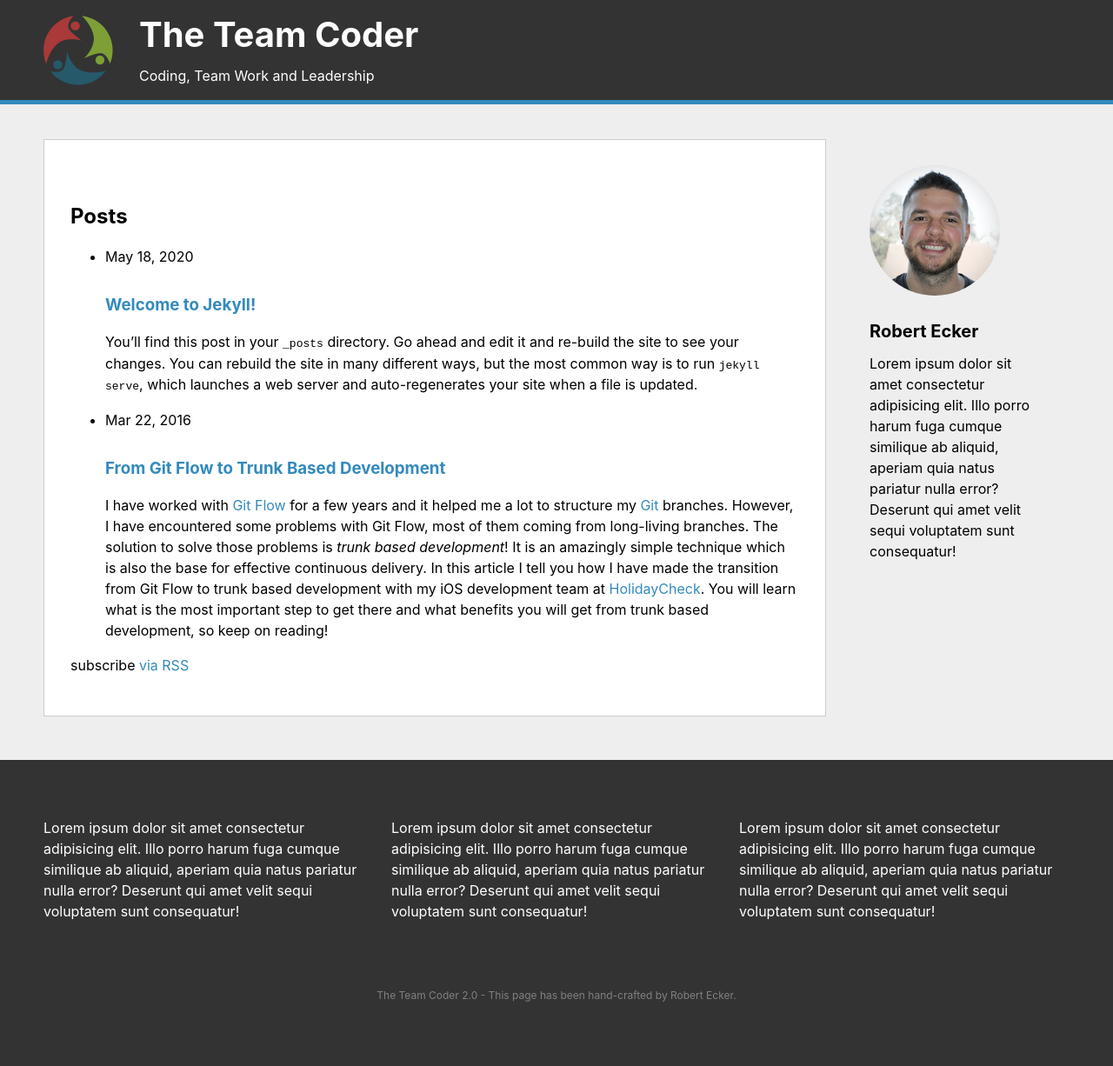
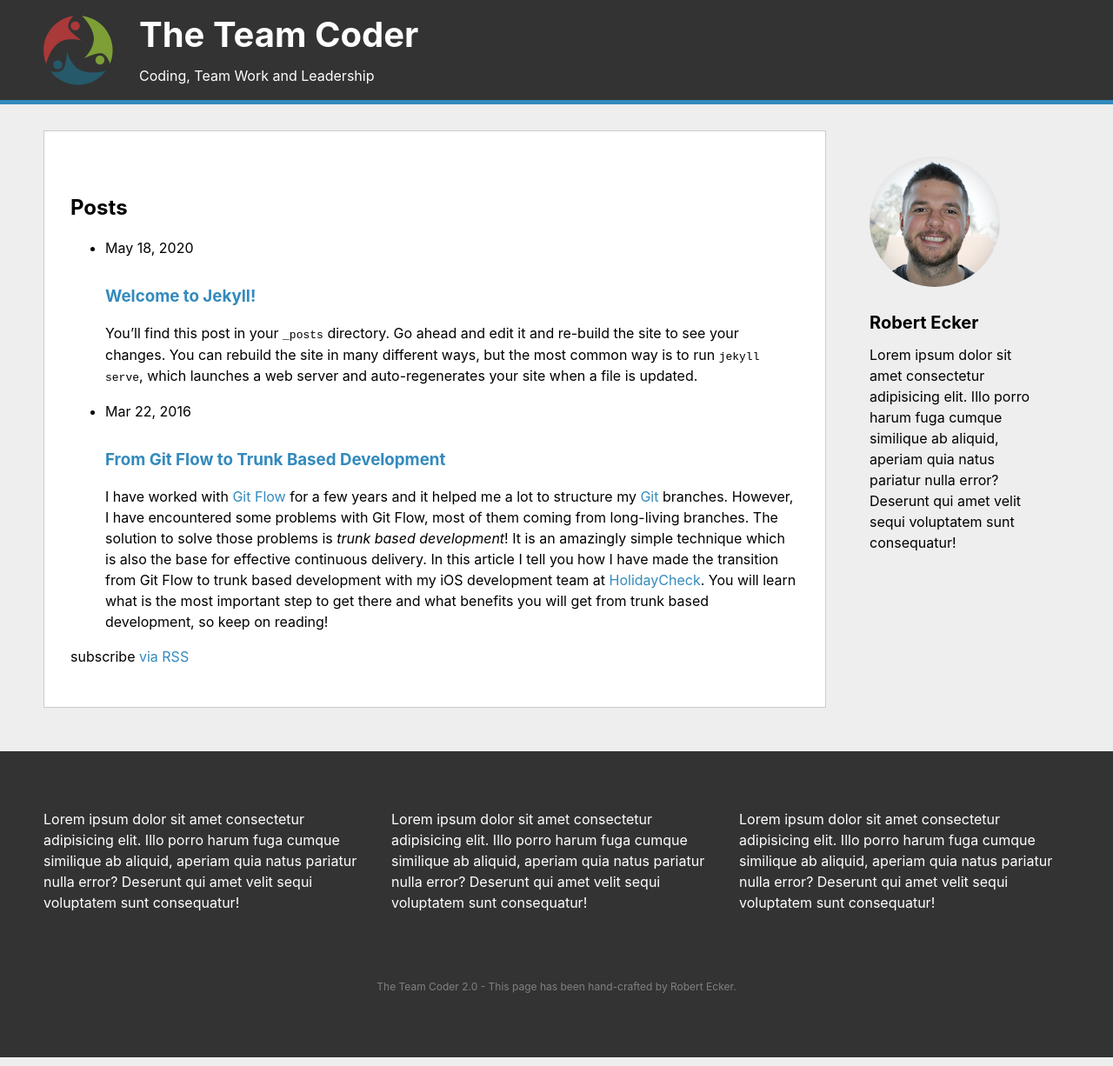
Before and after one commit to team-coder/team-coder.com, a Jekyll site: the page built from index.markdown, in a window 1280 px wide. Shown: the whole page at 87% size. Built offline with Jekyll 4.4.1, drawn with Linux system fonts in a browser that asks for light colours.

Commit message:
Adjust layout margins

```diff
--- a/assets/css/style.scss
+++ b/assets/css/style.scss
@@ -124,7 +124,7 @@ header {
 
 main {
     max-width: var(--max-content-width);
-    margin-top: 30px;
+    margin-top: 20px;
     margin-bottom: 40px;
     margin-left: auto;
     margin-right: auto;
@@ -180,6 +180,7 @@ footer {
 @media all and (max-width: 800px) {
     main {
       flex-wrap: wrap;
+      margin-top: 0;
     }
     .content-container {
       flex: 1 1 100%;
```
